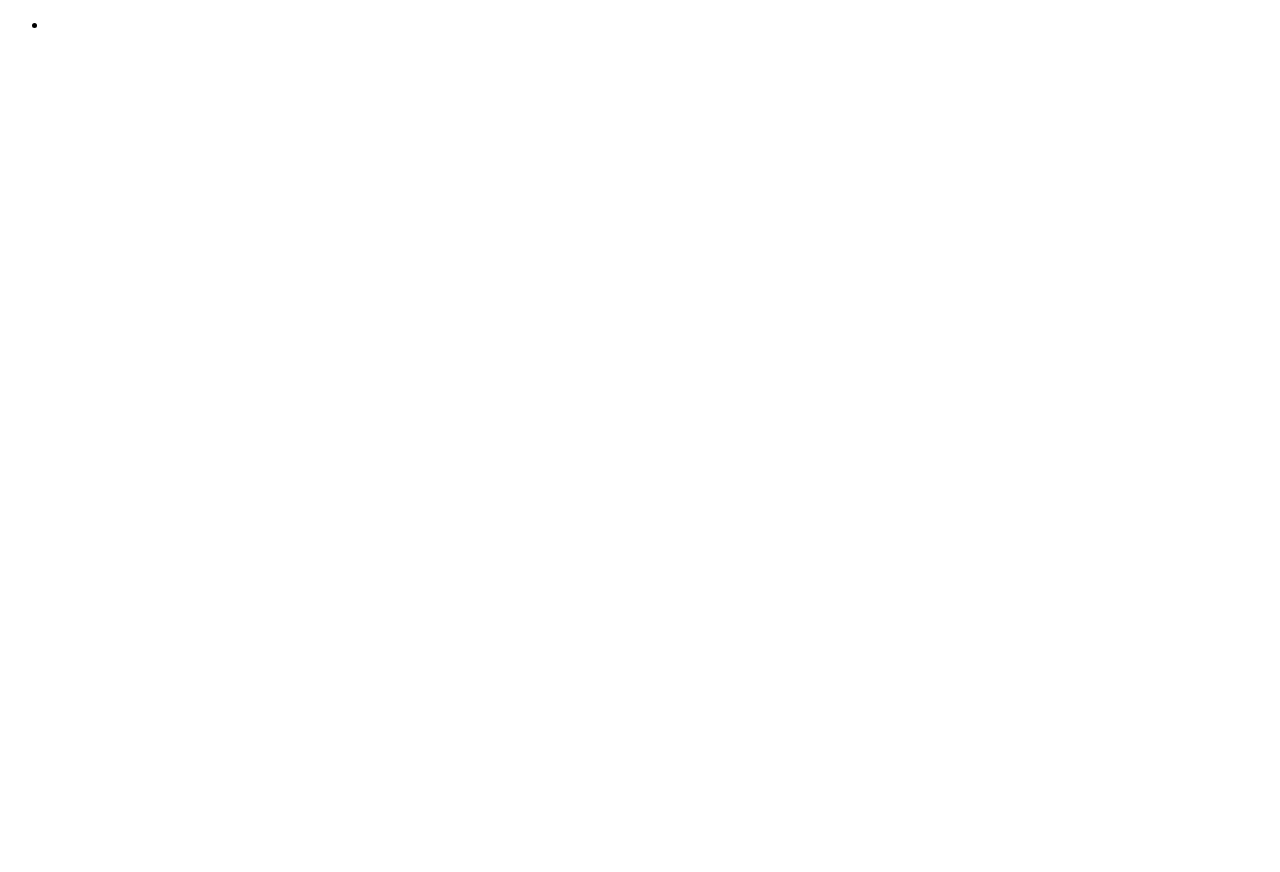
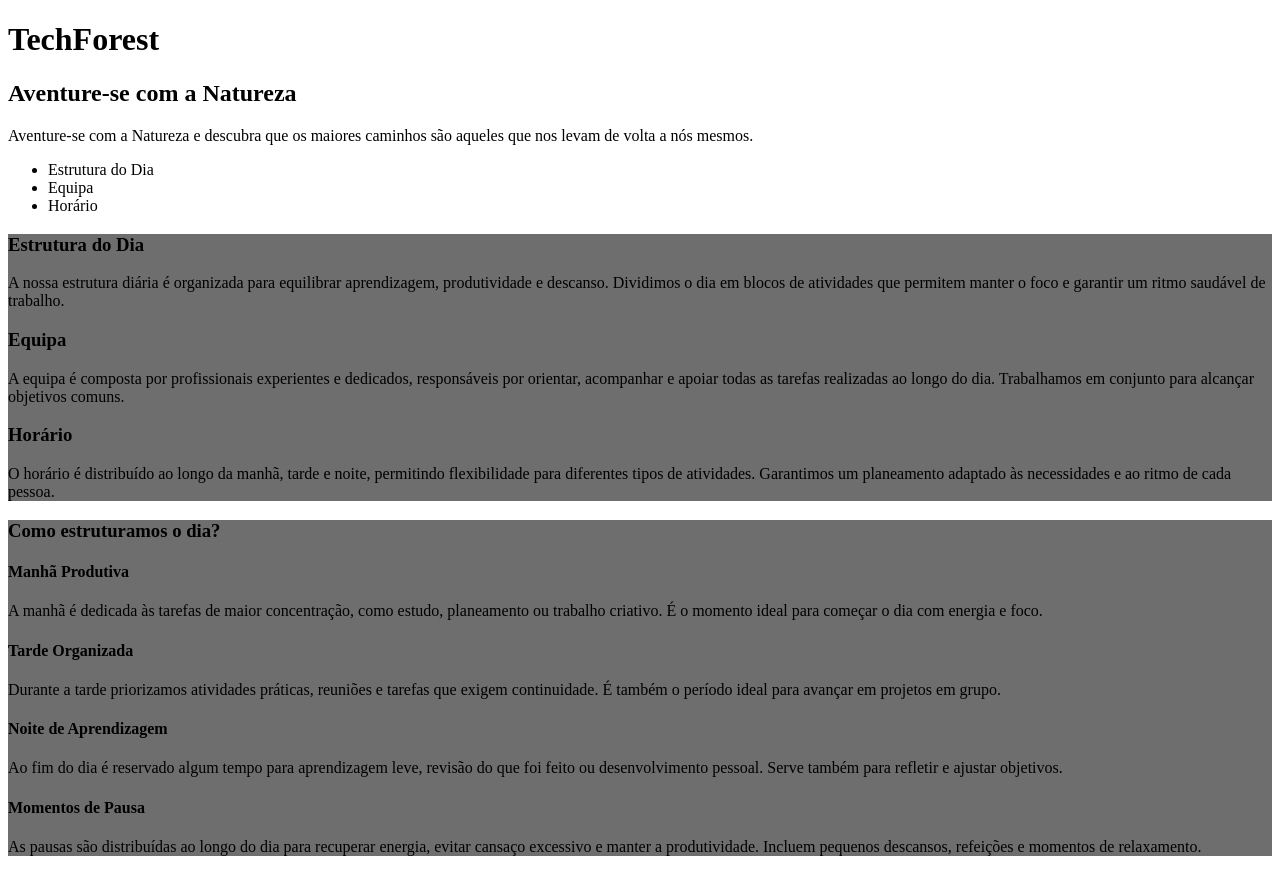
Before and after one commit to pedrofel1x/TechForest, a plain HTML site: page index.html in a window 1280 px wide. Before the commit the page ends 800 px from the top, so only its background shows below. Drawn offline with Linux system fonts and the light colour scheme.

Commit message:
Estrutirei página e criei 2 sections

```diff
--- a/index.html
+++ b/index.html
@@ -2,14 +2,55 @@
 <html lang="en">
     <meta char="UTF-8">
     <head>
+        <link rel="stylesheet" href="style.css">
         <title>TechForest</title>
     </head>
     <body>
+        <h1>TechForest</h1>
+        <h2>Aventure-se com a Natureza</h2>
+        <aside>Aventure-se com a Natureza e descubra que os maiores caminhos são aqueles que nos levam de volta a nós mesmos.</aside>
         <nav>
             <ul>
-                <li></li>
+                <li>Estrutura do Dia</li>
+                <li>Equipa</li>
+                <li>Horário</li>
             </ul>
         </nav>
+    <section id="section1">
+        <article>
+            <h3>Estrutura do Dia</h3>
+            <p>A nossa estrutura diária é organizada para equilibrar aprendizagem, produtividade e descanso. Dividimos o dia em blocos de atividades que permitem manter o foco e garantir um ritmo saudável de trabalho.</p>
+        </article>
+        <article>
+            <h3>Equipa</h3>
+            <p>A equipa é composta por profissionais experientes e dedicados, responsáveis por orientar, acompanhar e apoiar todas as tarefas realizadas ao longo do dia. Trabalhamos em conjunto para alcançar objetivos comuns.</p>
+        </article>
+        <article>
+            <h3>Horário</h3>
+            <p>O horário é distribuído ao longo da manhã, tarde e noite, permitindo flexibilidade para diferentes tipos de atividades. Garantimos um planeamento adaptado às necessidades e ao ritmo de cada pessoa.</p>
+        </article>
+    </section>
+    <section id="section1">
+        <h3>Como estruturamos o dia?</h3>
+        <div>
+            <artcile>
+                <h4>Manhã Produtiva</h4>
+                <p>A manhã é dedicada às tarefas de maior concentração, como estudo, planeamento ou trabalho criativo. É o momento ideal para começar o dia com energia e foco.</p>
+            </artcile>
+            <artcile>
+                <h4>Tarde Organizada</h4>
+                <p>Durante a tarde priorizamos atividades práticas, reuniões e tarefas que exigem continuidade. É também o período ideal para avançar em projetos em grupo.</p>
+            </artcile>
+            <artcile>
+                <h4>Noite de Aprendizagem</h4>
+                <p>Ao fim do dia é reservado algum tempo para aprendizagem leve, revisão do que foi feito ou desenvolvimento pessoal. Serve também para refletir e ajustar objetivos.</p>
+            </artcile>
+            <artcile>
+                <h4>Momentos de Pausa</h4>
+                <p>As pausas são distribuídas ao longo do dia para recuperar energia, evitar cansaço excessivo e manter a produtividade. Incluem pequenos descansos, refeições e momentos de relaxamento.</p>
+            </artcile>
+        </div>
+    </section>
 
     </body>
     <footer>
--- a/style.css
+++ b/style.css
@@ -0,0 +1,6 @@
+#section1{
+    background-color: #6E6E6E;
+}
+#section2{
+    background-color: #525252;
+}
```
